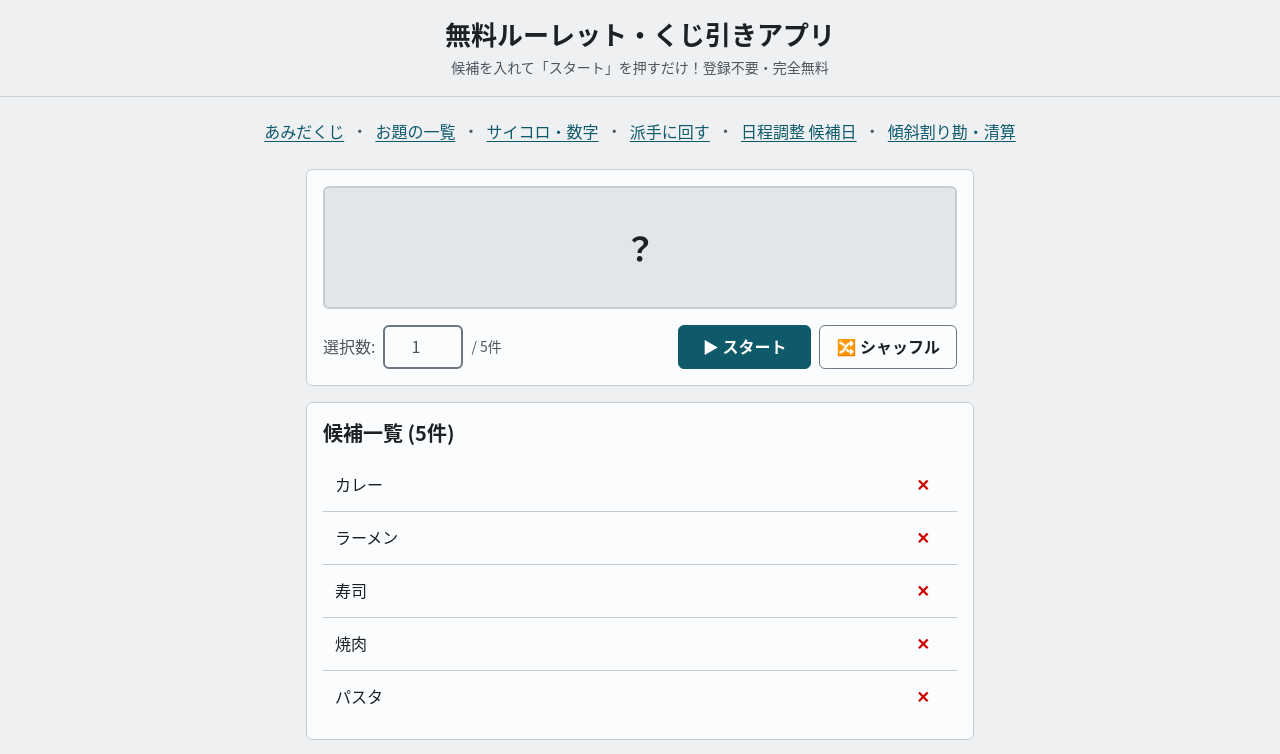
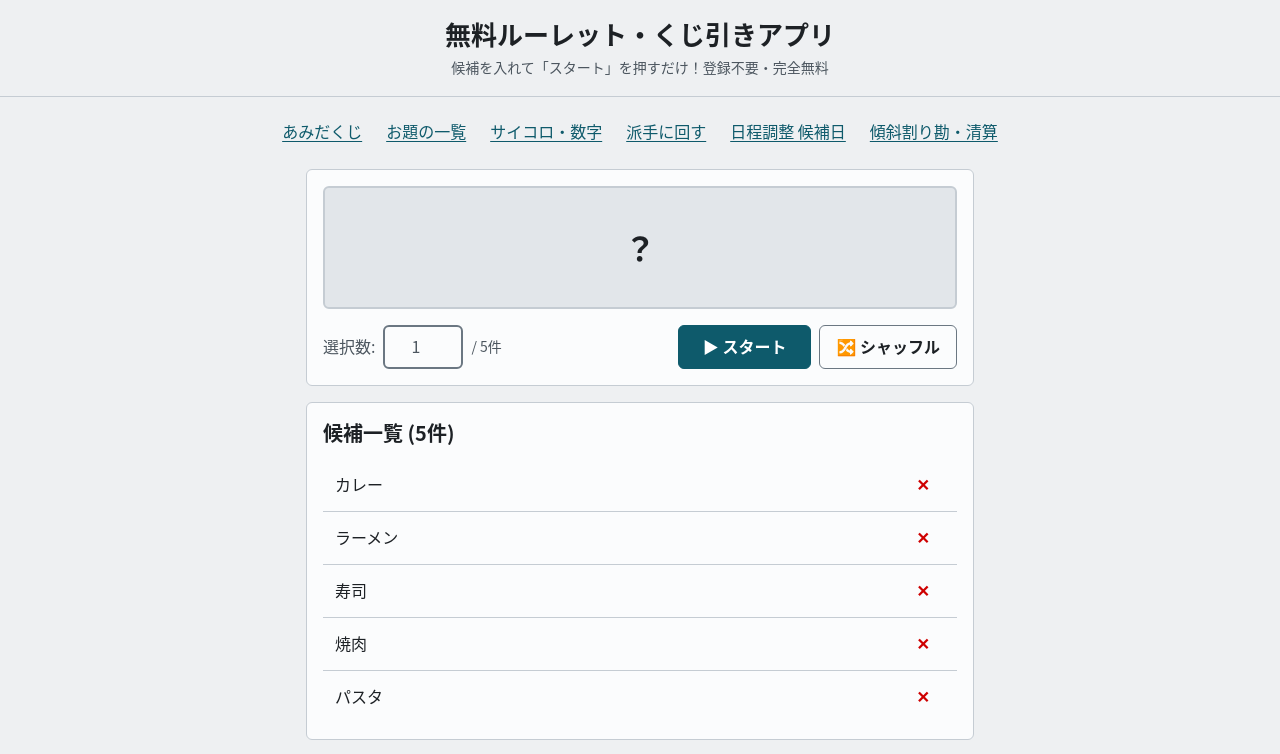
Before and after one commit to YouheiOonuki/web-roulette, a plain HTML site: page index.html in a window 1280 px wide. Shown: the top 754 px of the page. Drawn offline with Linux system fonts and the light colour scheme.

Commit message:
Q-354: ほかの道具への並びを ul にし、区切りを「・」の字から間隔に
390 幅でルーレットの並び（Q-301 で 6 項目）が 3 行に折れ、2 行目が「・」から始まっていた。
index.html と dice/index.html の並びを ul・li にして、項目の間は flex の gap（行の間 8px・項目の間 16px）。
リンクの先・語・数は変えない。押す所は 44px のまま。amida・odai に同じ並びは無い
（amida の 108 行は seed の表示とリンクの混ざった行、odai の 50 行はページ内の目次）。

Co-Authored-By: Claude Opus 5.5 <noreply@anthropic.com>

```diff
--- a/index.html
+++ b/index.html
@@ -73,7 +73,7 @@
       <h1>無料ルーレット・くじ引きアプリ</h1>
       <p class="subtitle">候補を入れて「スタート」を押すだけ！登録不要・完全無料</p>
     </div>
-    <p class="sibling-links"><a href="./amida/">あみだくじ</a> ・ <a href="./odai/">お題の一覧</a> ・ <a href="./dice/">サイコロ・数字</a> ・ <a href="/hade/roulette/">派手に回す</a> ・ <a href="/nittei-kouho/">日程調整 候補日</a> ・ <a href="/easy-split/">傾斜割り勘・清算</a></p>
+    <ul class="sibling-links"><li><a href="./amida/">あみだくじ</a></li><li><a href="./odai/">お題の一覧</a></li><li><a href="./dice/">サイコロ・数字</a></li><li><a href="/hade/roulette/">派手に回す</a></li><li><a href="/nittei-kouho/">日程調整 候補日</a></li><li><a href="/easy-split/">傾斜割り勘・清算</a></li></ul>
   </header>
 
   <main class="app-main">
--- a/style.css
+++ b/style.css
@@ -215,8 +215,8 @@ a.btn, a.btn-primary { text-decoration: none; text-align: center; }
 .footer-nav a:hover, .footer-nav a[aria-current="page"] { color: var(--accent); }
 .copyright { margin-top: var(--sp-1); }
 
-/* ほかのページ（あみだくじ・お題・サイコロ）へのリンク */
-.sibling-links { text-align: center; margin: var(--sp-3) var(--sp-4) 0; color: var(--muted); }
+/* ほかのページ（あみだくじ・お題・サイコロ）へのリンク。区切りは字（・）でなく間隔で、折れても行が区切りから始まらない */
+.sibling-links { list-style: none; padding: 0; margin: var(--sp-3) var(--sp-4) 0; display: flex; flex-wrap: wrap; justify-content: center; gap: var(--sp-2) var(--sp-4); }
 .sibling-links a { display: inline-flex; align-items: center; min-height: var(--tap); padding: 0 var(--sp-1); }
 .sibling-nav { max-width: 680px; margin: var(--sp-2) auto 0; padding: 0 var(--sp-4); display: flex; flex-wrap: wrap; gap: 0 var(--sp-4); }
 .sibling-nav a { display: inline-flex; align-items: center; min-height: var(--tap); }
```
Also changed, not shown: dice/index.html (+1 -1 lines), tests/sibling-links.test.js (added, +18 -0 lines).
